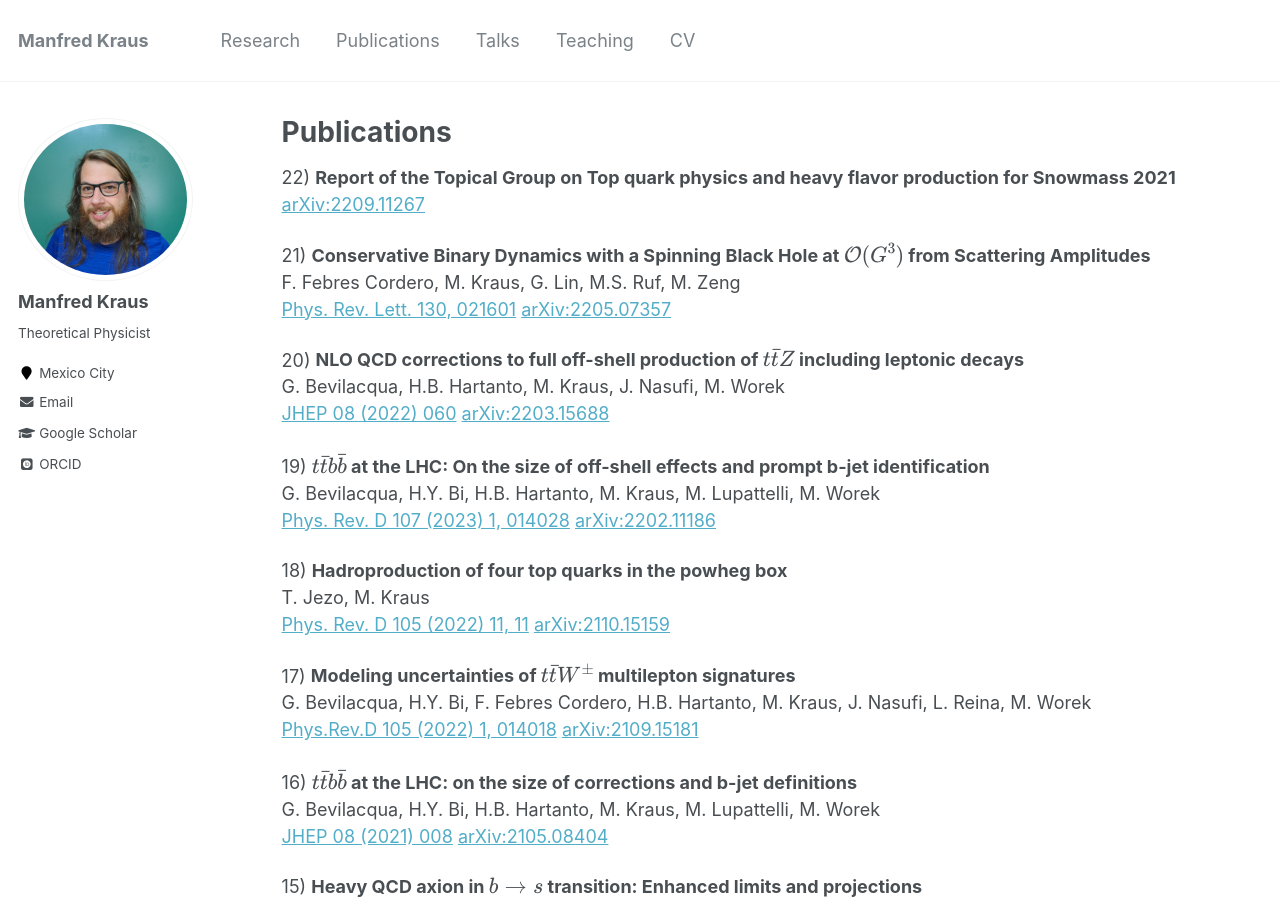
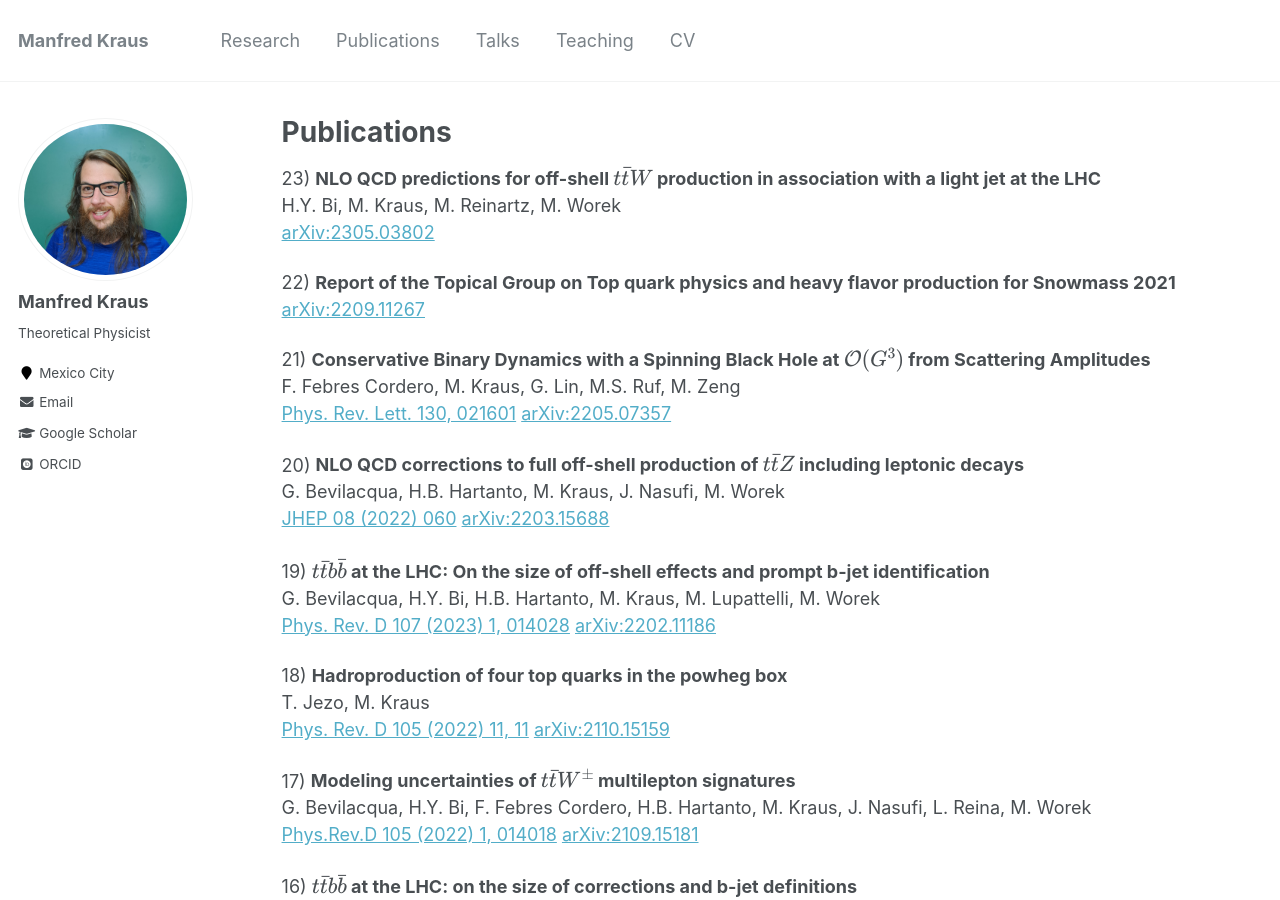
Before and after one commit to ManfredKraus/ManfredKraus.github.io, a Jekyll site: the page built from _pages/publications.md, in a window 1280 px wide and 900 px high. Built offline with Jekyll 4.4.1, drawn with Linux system fonts in a browser that asks for light colours; some web fonts are replaced; formulas are drawn with MathJax 3.

Commit message:
add paper

```diff
--- a/_pages/publications.md
+++ b/_pages/publications.md
@@ -4,6 +4,9 @@ title: "Publications"
 permalink: /publications/
 author_profile: true
 ---
+23) **NLO QCD predictions for off-shell $t\bar{t}W$ production in association with a light jet at the LHC**
+    H.Y. Bi, M. Kraus, M. Reinartz, M. Worek
+    [arXiv:2305.03802](https://arxiv.org/abs/2305.03802)
 
 22) **Report of the Topical Group on Top quark physics and heavy flavor production for Snowmass 2021**
     [arXiv:2209.11267](https://arxiv.org/abs/2209.11267)
```
